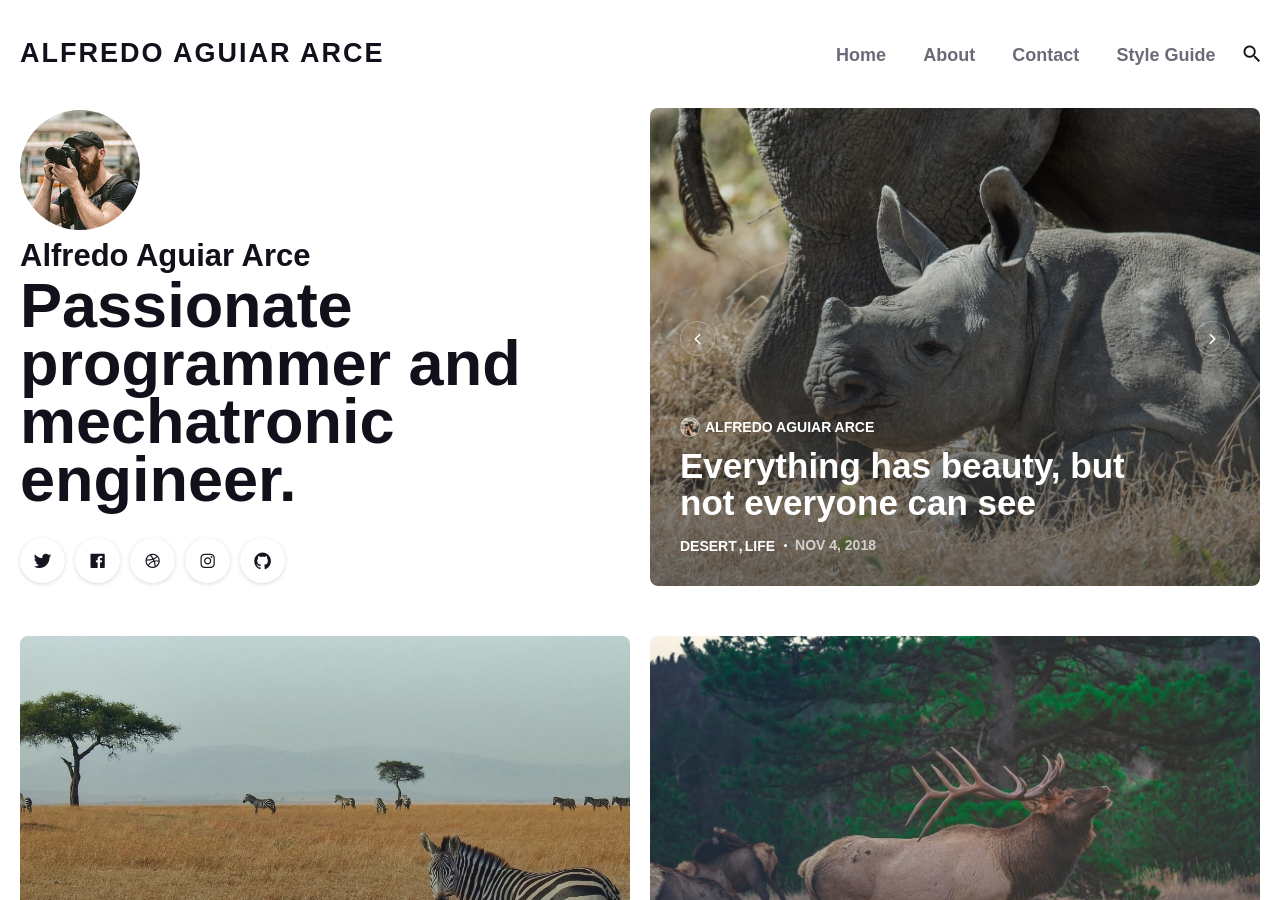
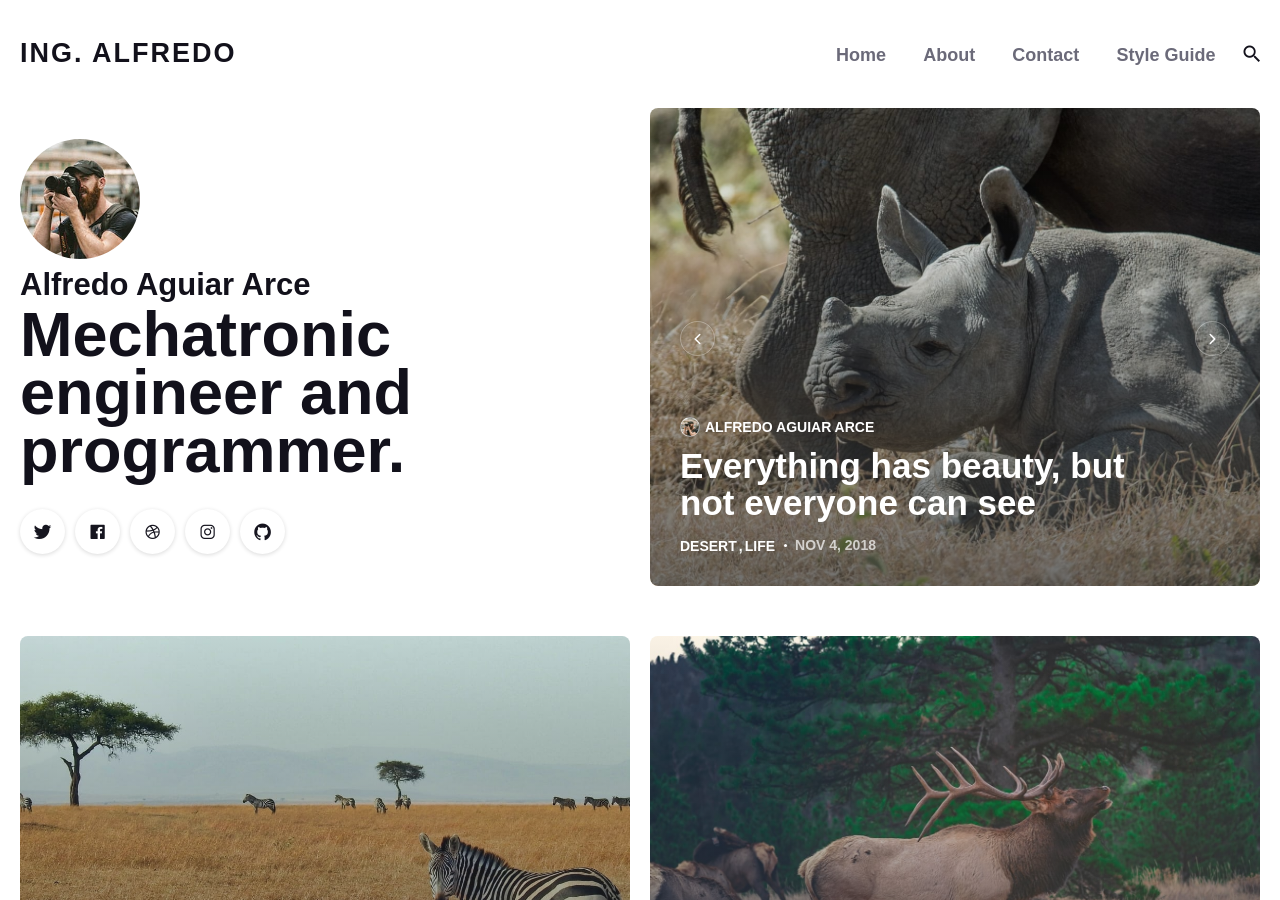
Before and after one commit to alfredoaguiararce/alfredoagrar, a Jekyll site: the page built from index.html, in a window 1280 px wide and 900 px high. Built offline with Jekyll 4.4.1, drawn with Linux system fonts in a browser that asks for light colours; nearby versions of some CDN libraries; some web fonts are replaced; the list of posts is cut into pages by our own code; some of the changed text lies outside the part shown.

Commit message:
Update _config.yml

```diff
--- a/_config.yml
+++ b/_config.yml
@@ -1,6 +1,6 @@
 #-------------------------------
 # General Site Settings
-title: Alfredo Aguiar Arce
+title: Ing. Alfredo
 logo: # You can add own logo. For example '/images/logo.png'.
 description: I am a programmer and mechatronic engineer based in Mexico. I like to never stop learning.
 baseurl: "" # The subpath of your site, e.g. /blog
@@ -12,7 +12,7 @@ url: "" # The base hostname & protocol for your site, e.g. http://example.com
 author:
   avatar: '/images/01.jpg'
   name: Alfredo Aguiar Arce
-  job: Passionate programmer and mechatronic engineer.
+  job: Mechatronic engineer and programmer.
 
 social:
 - {icon: "ion-logo-twitter", link: "https://twitter.com"}
```
